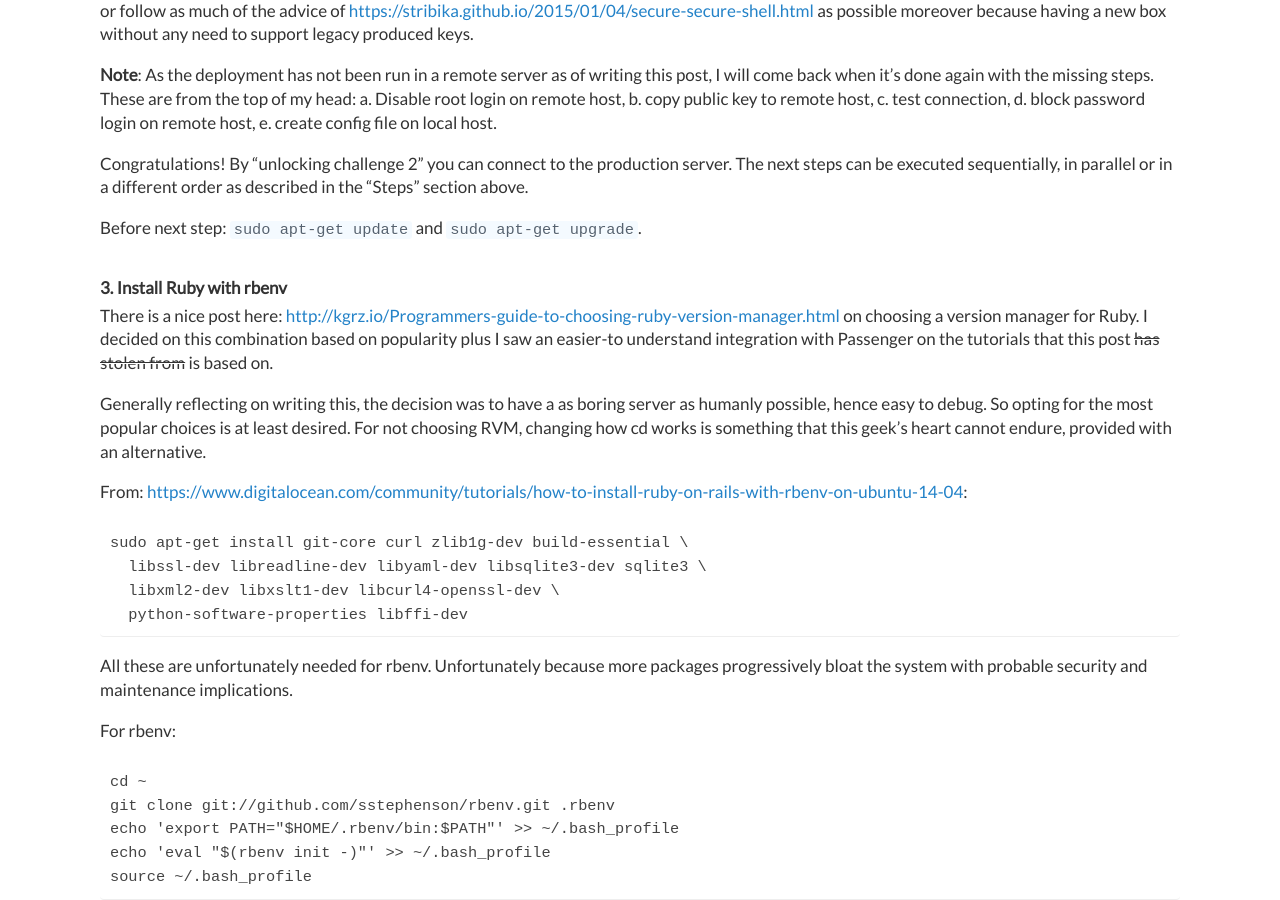
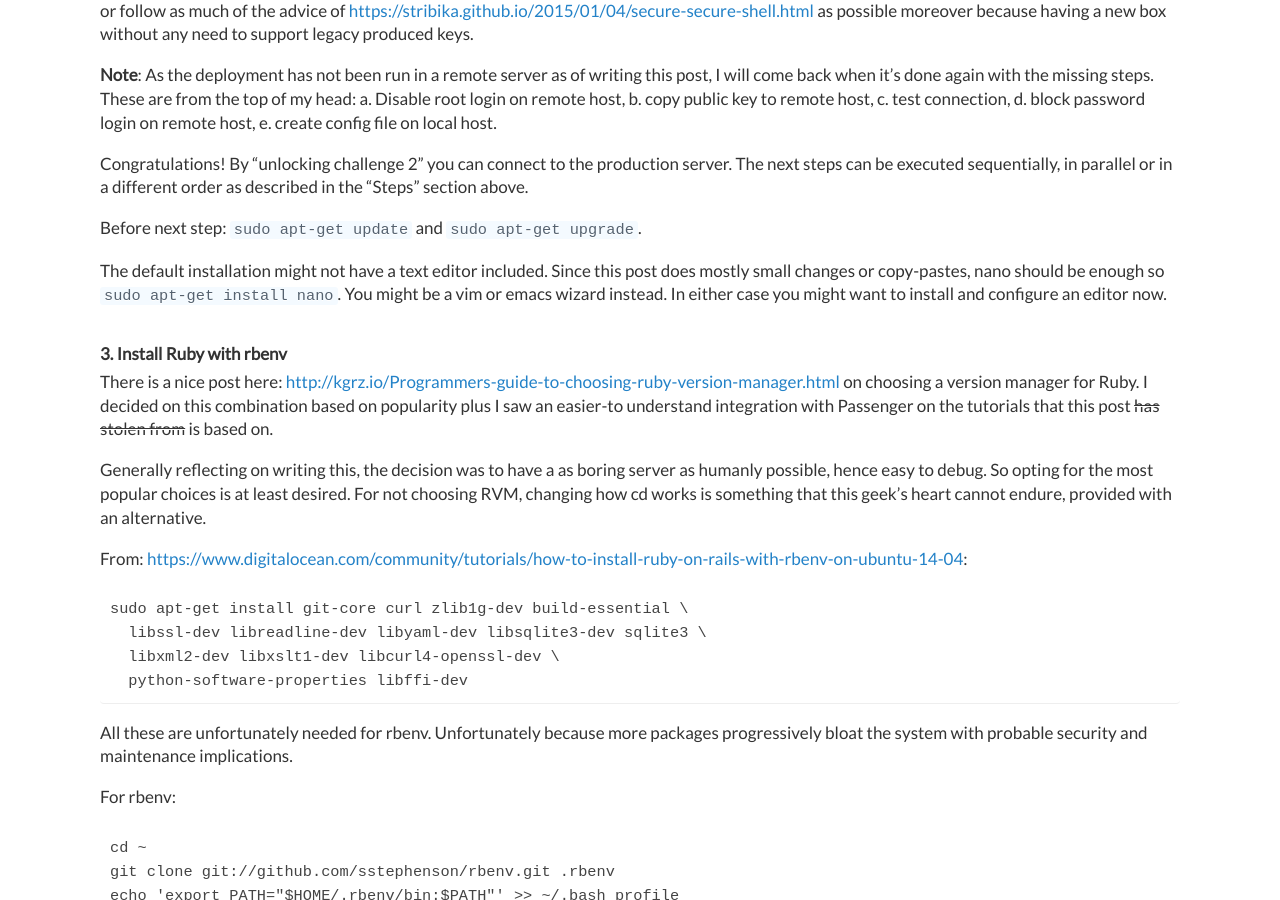
Before and after one commit to dimitrismistriotis/dimitrismistriotis.github.io, a Jekyll site: the page built from _posts/2017-01-07-deploy_rails.md, in a window 1280 px wide and 900 px high, scrolled down 2675 px. Built offline with Jekyll 4.4.1, drawn with Linux system fonts in a browser that asks for light colours.

Commit message:
Fix: install text editor

```diff
--- a/_posts/2017-01-07-deploy_rails.md
+++ b/_posts/2017-01-07-deploy_rails.md
@@ -174,6 +174,11 @@ server. The next steps can be executed sequentially, in parallel or in a
 different order as described in the "Steps" section above.
 
 Before next step: `sudo apt-get update` and `sudo apt-get upgrade`.
+
+The default installation might not have a text editor included. Since this post
+does mostly small changes or copy-pastes, nano should be enough so
+`sudo apt-get install nano`. You might be a vim or emacs wizard instead. In
+either case you might want to install and configure an editor now.
 
 ### 3. Install Ruby with rbenv
 
```
